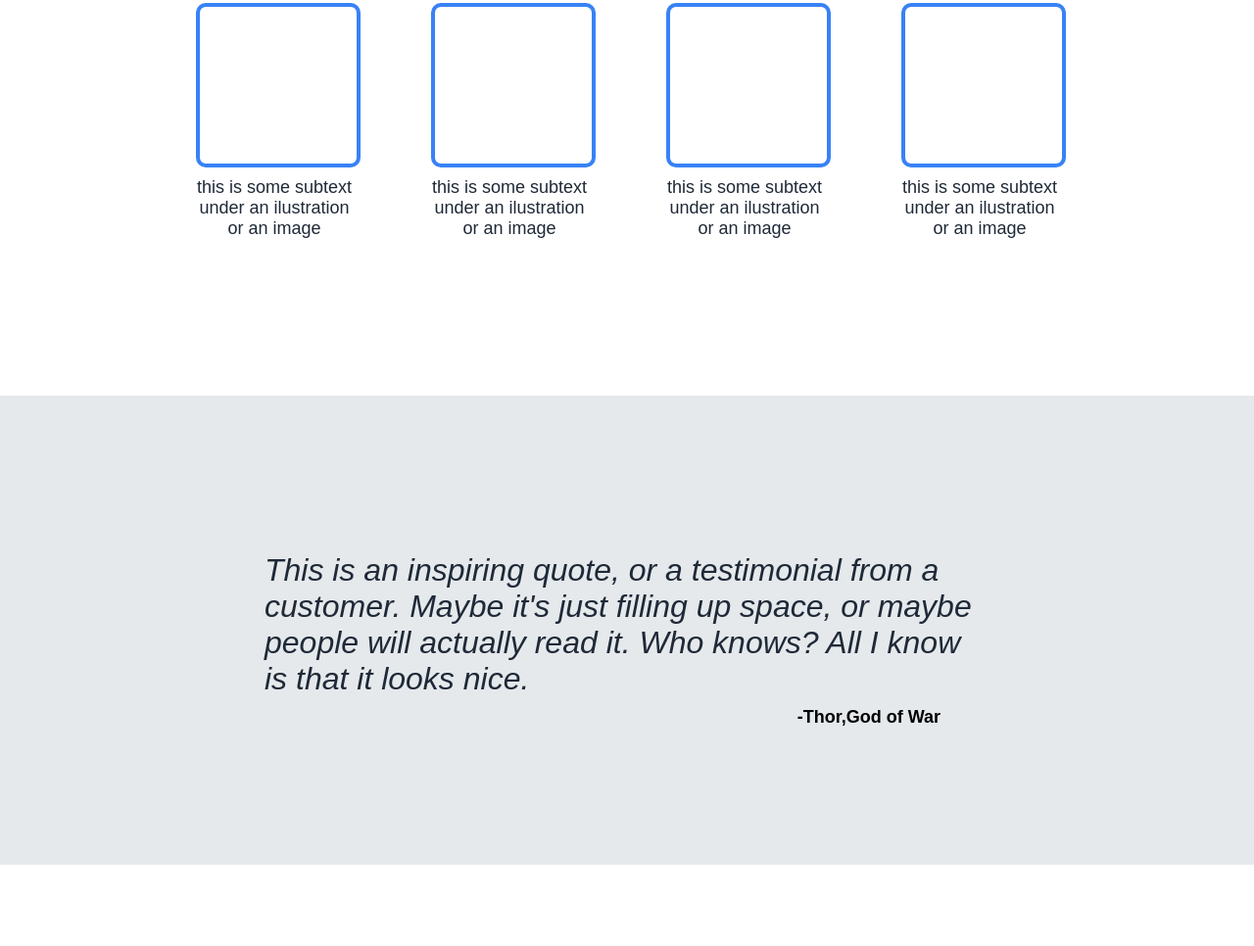
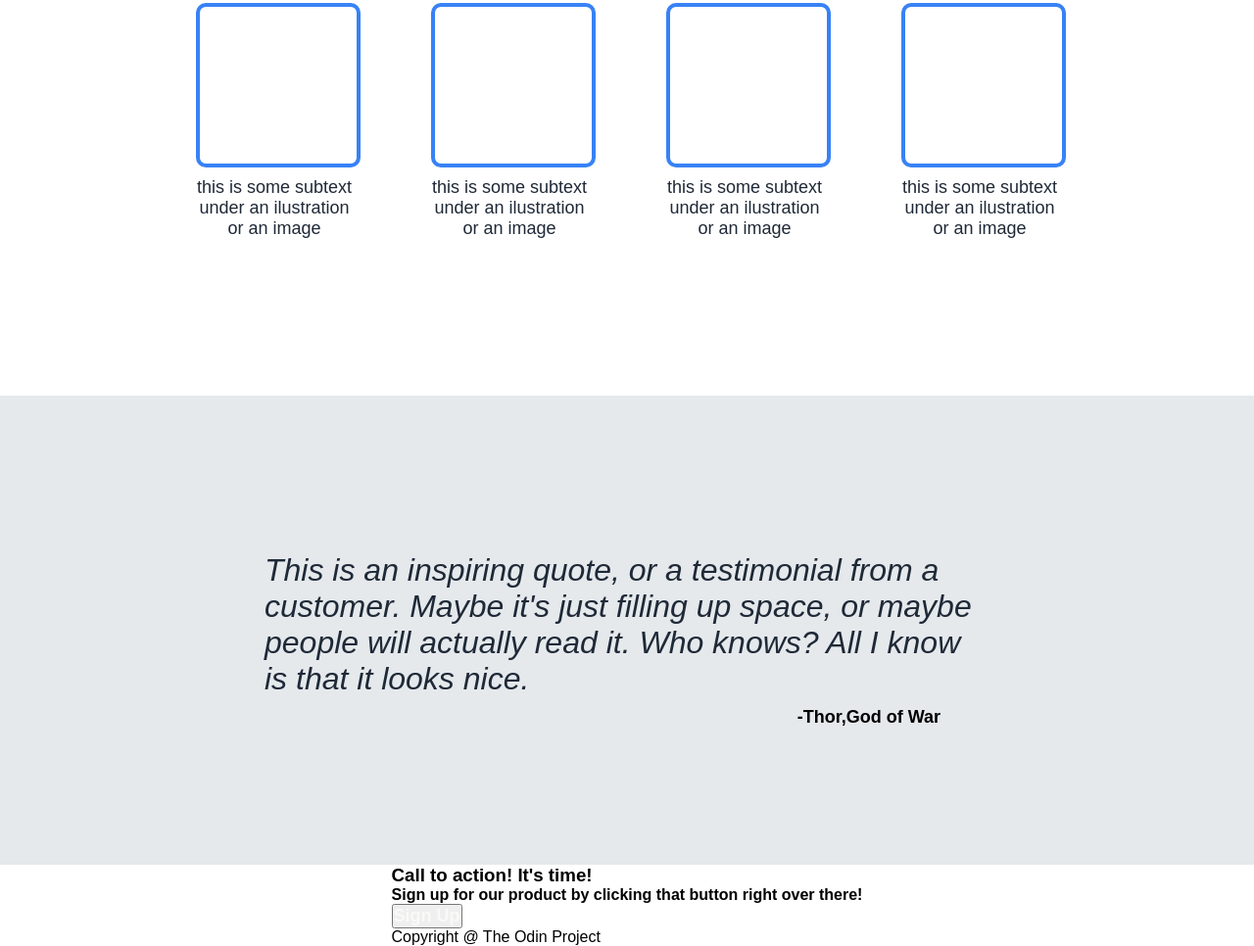
Before and after one commit to loremispum2k8/LandingPage_ODIN, a plain HTML site: page index.html in a window 1280 px wide. Shown: the part 697-1663 px from the top of the page at 98% size. Before the commit the page ends 1580 px from the top, so only its background shows below. Drawn offline with Linux system fonts and the light colour scheme.

Commit message:
Add the html for the forth section

```diff
--- a/index.html
+++ b/index.html
@@ -60,6 +60,17 @@
     </div>
 
 
-    <div class="section Four"></div>
+    <div class="section Four">
+        <div class="card">
+            <div class="cardText">
+                <h3>Call to action! It's time!</h3>
+                <h4>Sign up for our product by clicking that button right over there!</h4>
+            </div>
+            <button><a href="#">Sign Up</a></button>
+        </div>
+        <div class="footer">
+            <p>Copyright @ The Odin Project</p>
+        </div>
+    </div>
 </body>
 </html>
```
